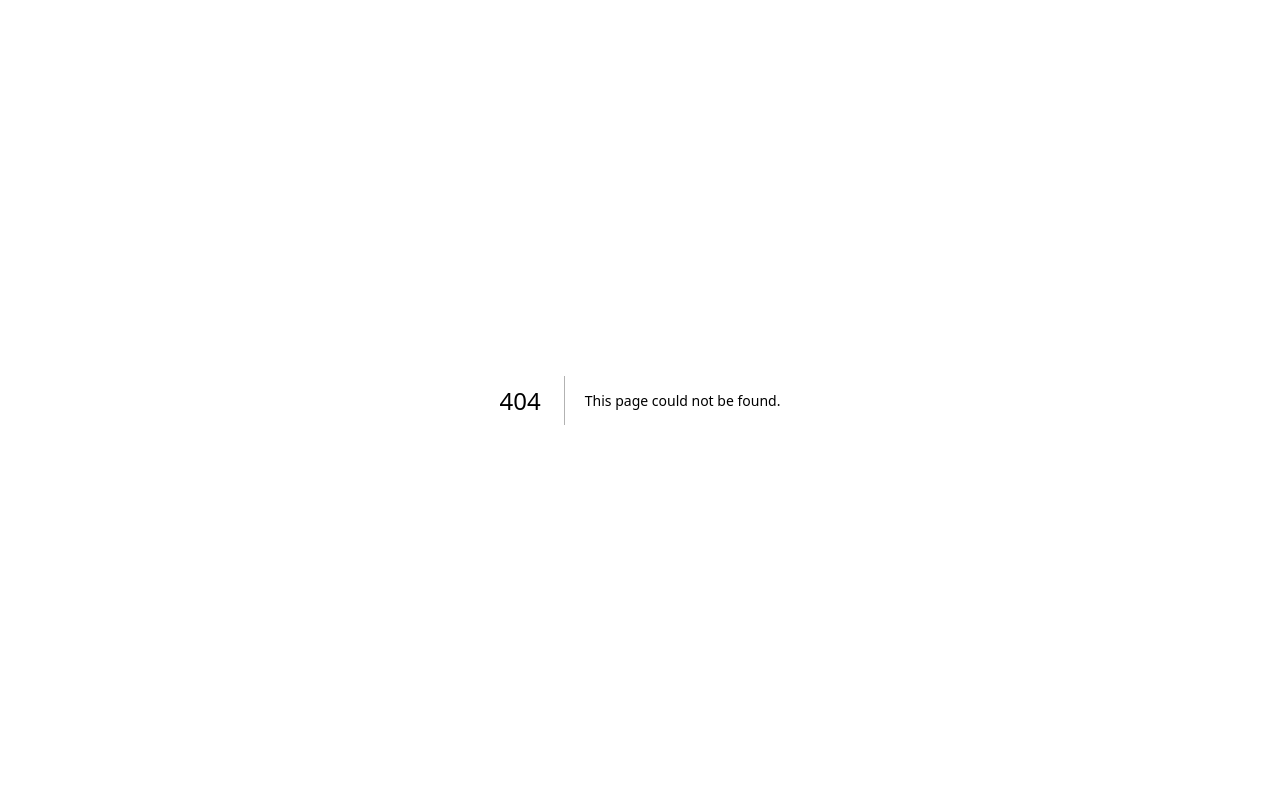
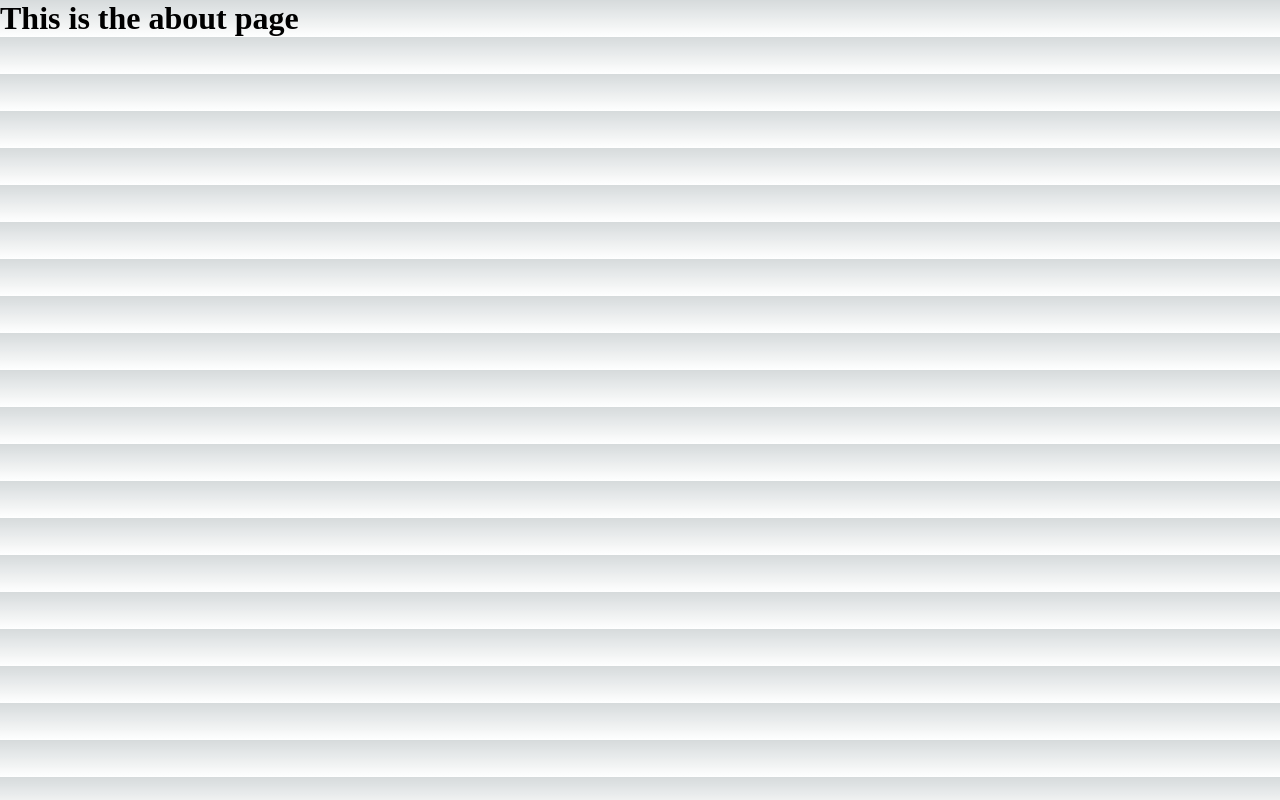
Before and after one commit to KatyRosli/blog, a Next.js app: page /about in a window 1280 px wide. Before the commit this address had no page. Built offline with nearby package versions, Linux system fonts and the light colour scheme.

Commit message:
started with nextjs

```diff
--- /dev/null
+++ b/pages/about.tsx
@@ -0,0 +1,5 @@
+const About = () => {
+    return <h1>This is the about page</h1>
+};
+
+export default About;
```
